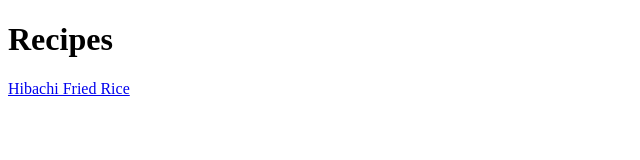
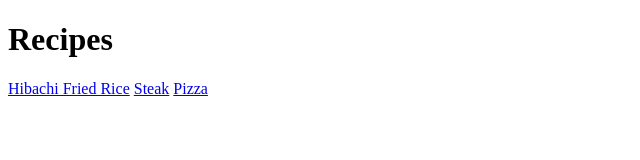
Before and after one commit to GeneralTao123/recipe, a plain HTML site: page index.html in a window 1280 px wide. Shown: the full height of the page, 0-640 px from the left. Drawn offline with Linux system fonts and the light colour scheme.

Commit message:
Added Links to the recipes

```diff
--- a/index.html
+++ b/index.html
@@ -8,5 +8,7 @@
 <body>
     <h1>Recipes</h1>
     <a href="recipe/friedrice.html">Hibachi Fried Rice</a>
+    <a href="recipe/steak.html">Steak</a>
+    <a href="recipe/pizza.html">Pizza</a>
 </body>
 </html>
```
